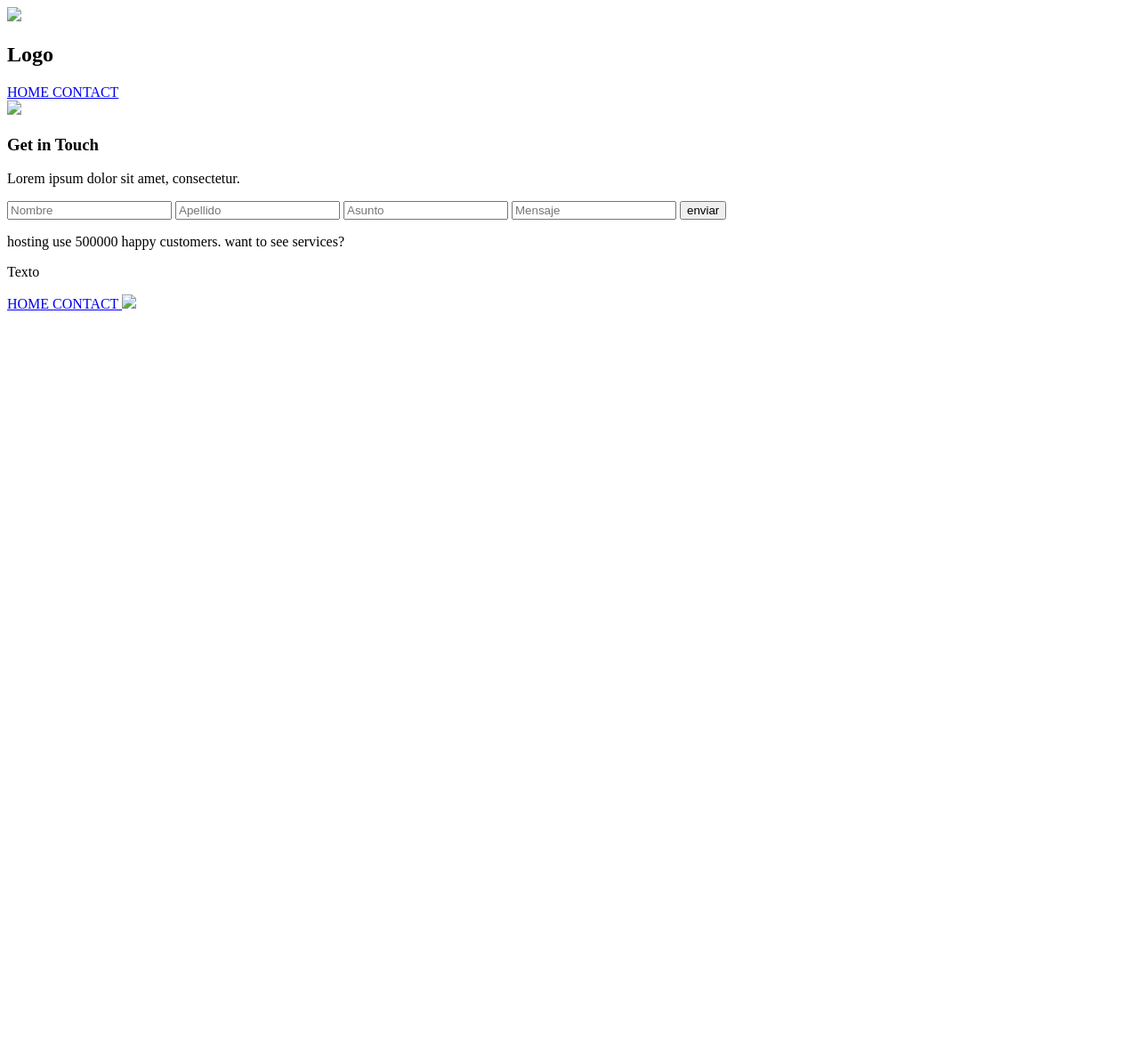
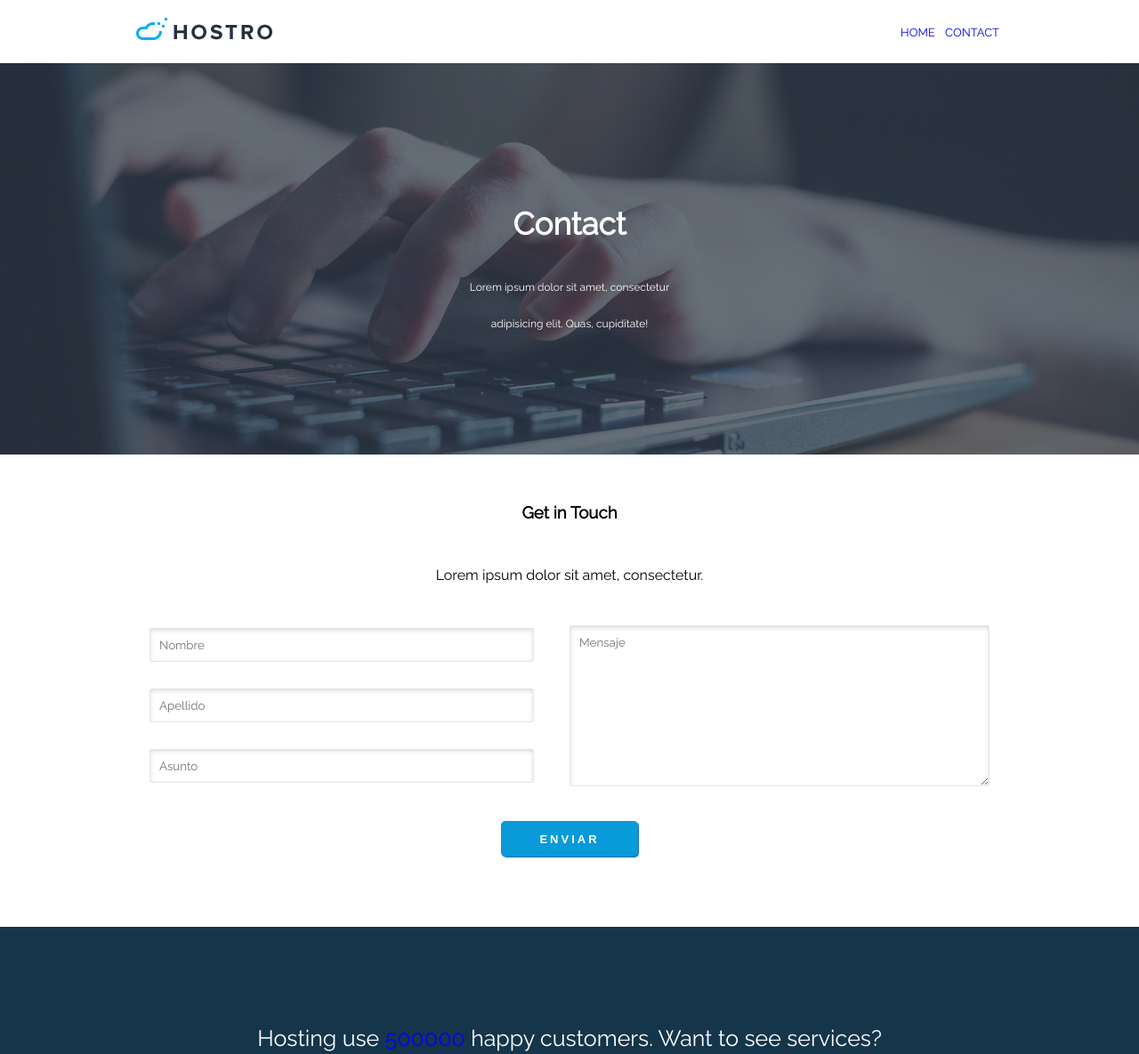
Before and after one commit to Gonza89/coderhouse-1142, a plain HTML site: page tp3y4/contact.html in a window 1280 px wide. Shown: the top 1185 px of the page at 89% size. Before the commit the page ends 800 px from the top, so only its background shows below. Drawn offline with Linux system fonts and the light colour scheme.

Commit message:
termino pagina contact

```diff
--- a/tp3y4/contact.html
+++ b/tp3y4/contact.html
@@ -1,14 +1,19 @@
 <!DOCTYPE html>
 <html>
+
 <head>
+    <link href="https://fonts.googleapis.com/css?family=Open+Sans|Raleway" rel="stylesheet">
+    <link rel="stylesheet" href="css/style-contact.css" charset="utf-8">
     <meta charset="UTF-8">
+    <meta name="viewport" content="width=device-width, initial-scale=1.0, user-scalable=no, minimum.scale=1.0">
     <title>Contact</title>
 </head>
+
 <body>
+    <div class="contenedor margin">
         <header id="site-header">
             <section id="sec-logo">
-			<img src="#" />
-			<h1>Logo</h1>
+                <h1><img src="assets/header-logo.png" alt="Logo" /></h1>
             </section>
             <section id="sec-nav">
                 <nav class="nav-header">
@@ -17,23 +22,43 @@
                 </nav>
             </section>
         </header>
+    </div>
     <div class="banner">
-		<img src="#" />
+        <div class="text-img">
+            <h2>Contact</h2>
+            <p>Lorem ipsum dolor sit amet, consectetur</p>
+            <p>adipisicing elit. Quas, cupiditate!</p>
         </div>
+        <div class="banner-img">
+            <img src="assets/indexbanner-bg2.jpg" alt="Banner" />
+        </div>
+    </div>
+    <div class="contenedor margin">
+
     <div id="div-form">
         <h3>Get in Touch</h3>
         <p>Lorem ipsum dolor sit amet, consectetur.</p>
         <form action="datos_contacto.php" method="post">
+            <div class="datos-contacto">
+
                 <input type="text" name="nombre" id="nombre" placeholder="Nombre">
                 <input type="text" name="apellido" id="apellido" placeholder="Apellido">
                 <input type="text" name="asunto" id="asunto" placeholder="Asunto">
-      <input type="text" name="mensaje" id="mensaje" placeholder="Mensaje">
+            </div>
+            <div class="mensaje-contacto">
+
+                <textarea type="text" name="mensaje" id="mensaje" placeholder="Mensaje"></textarea>
+            </div>
+            <div class="enviar-contacto">
+
                 <input type="submit" value="enviar">
+            </div>
         </form>
+    </div>
   </div>
   <footer id="site-footer">
       <section class="sec-footer">
-			<p>hosting use <span>500000</span> happy customers. want to see services?</p>
+        <p>Hosting use <span>500000</span> happy customers. Want to see services?</p>
       </section>
       <section class="sec-nav-footer">
         <p>Texto</p>
@@ -44,5 +69,7 @@
         </nav>
       </section>
     </footer>
+    </footer>
 </body>
+
 </html>
--- /dev/null
+++ b/tp3y4/css/style-contact.css
@@ -0,0 +1,158 @@
+* {
+    box-sizing: border-box;
+}
+body {
+    font-family: 'Raleway', sans-serif;
+    margin: 0;
+}
+.margin {
+    margin: auto;
+}
+.contenedor {
+    width: 80%
+}
+a {
+    text-decoration: none;
+    cursor: pointer;
+}
+#sec-nav .nav-header a {
+    font-size: 13px;
+    margin: 4px;
+}
+#site-header {
+    padding-left: 25px;
+    padding-right: 25px;
+    display: flex;
+    justify-content: space-between;
+    align-items: center;
+
+}
+.banner{
+  position: relative;
+}
+.banner .text-img{
+  color: #fff;
+  position: absolute;
+  top: 25%;
+  left: 50%;
+  padding-top: 20px;
+  z-index: 10;
+  transform: translateX(-50%);
+  text-align: center;
+}
+.banner .text-img h2{
+  font-size: 35px;
+}
+
+.banner  .text-img p{
+  font-size:12px;
+  padding-top: 15px;
+}
+
+.banner .banner-img img{
+    width: 100%;
+}
+
+#div-form h3, #div-form p{
+  text-align: center;
+  margin-top: 50px;
+}
+
+form{
+  height: 300px;
+  display: flex;
+  justify-content: center;
+  align-items: center;
+  flex-wrap:wrap;
+}
+form .datos-contacto{
+  width: 50%;
+  padding: 0px 40px;
+  display: flex;
+  flex-direction: column;
+  justify-content: center;
+  align-items: center;
+}
+form .datos-contacto, .mensaje-contacto{
+  width: 50%;
+}
+
+.datos-contacto input[type=text], .mensaje-contacto textarea[type=text]{
+  font-family: 'Raleway', sans-serif;
+  width: 100%;
+  border-radius: 2px;
+  box-shadow: inset 0px 2px 6px -2px rgba(100, 116, 142, 0.4);
+  border: 1px solid #e7e7e7;
+}
+
+.datos-contacto input[type=text]{
+  margin-top: 15px;
+  margin-bottom: 15px;
+  padding: 10px 10px;
+}
+
+.mensaje-contacto{
+    padding-top: 22px;
+    padding-bottom: 22px;
+    padding-right: 40px;
+    height: 75%;
+}
+.mensaje-contacto textarea[type=text]{
+  height: 100%;
+  padding: 10px 10px;
+}
+.enviar-contacto{
+  width: 15%;
+  margin: 0 auto;
+}
+.enviar-contacto input[type=submit]{
+  width: 100%;
+  height: 40px;
+  border-radius: 5px;
+  text-decoration: none;
+  text-transform: uppercase;
+  font-size: 13px;
+  font-weight: 600;
+  letter-spacing: 3px;
+  border: none;
+  cursor: pointer;
+  background-color: #099ad9;
+  box-shadow: 1px 1px 1px 0px rgb(0, 104, 179);
+  color: #fff;
+}
+
+.sec-footer {
+    margin-top: 70px;
+    height: 250px;
+    background-color: #15354B;
+    display: flex;
+    justify-content: center;
+    align-items: center;
+}
+.sec-footer p {
+    font-size: 25px;
+}
+.sec-nav-footer {
+    background-color: #081218;
+    height: 100px;
+    display: flex;
+    justify-content: space-around;
+    align-items: center;
+}
+#site-footer {
+    color: white;
+}
+#site-footer a {
+    color: white;
+}
+.sec-nav-footer p{
+  font-size: 12px;
+}
+.sec-nav-footer #nav-footer a {
+  font-size: 13px;
+  margin: 4px;
+}
+
+span {
+    color: blue;
+}
```
Also changed, not shown: tp3y4/index.html (+0 -1 lines). Lines whose indentation alone changed are shown as unchanged.
